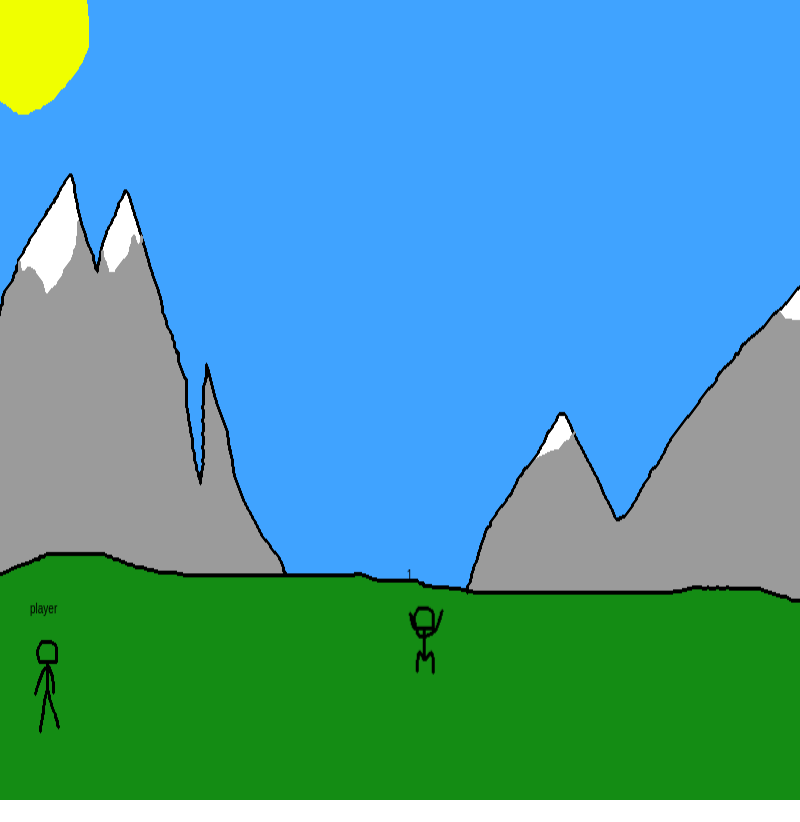
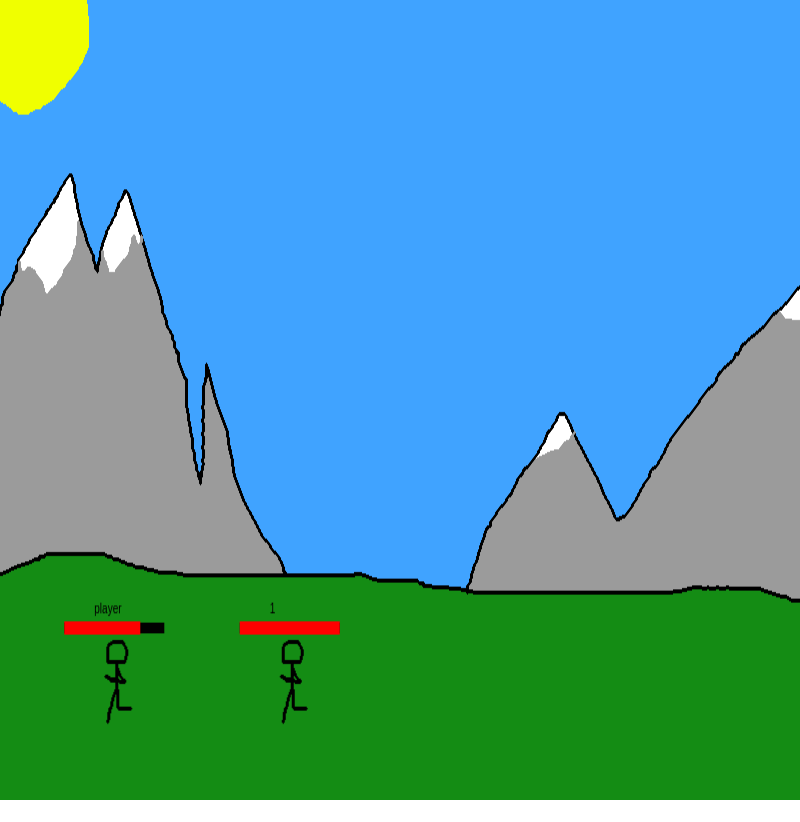
Before and after one commit to xXDerpyXx/dead-flowers, an Electron app: page index.html in a window 800 px wide. Drawn offline with Linux system fonts and the light colour scheme.

Commit message:
more attacking...

```diff
--- a/index.html
+++ b/index.html
@@ -65,32 +65,77 @@ body{
 
 	var tempList = {};
 	var entities = {};
-	entities["player"] = {x:0,y:0,xVel:0,yVel:0,frame:1};
+	entities["player"] = {x:0,y:0,xVel:0,yVel:0,frame:1,hp:100};
 
 	for(i=1;i<2;i++){
-		entities[i] = {x:0,y:0,xVel:0,yVel:0,frame:1};
+		entities[i] = {x:700,y:0,xVel:0,yVel:0,frame:1,hp:100};
 		tempList[i]=Math.round(Math.random()*3);
 	}
 
 	setInterval(function(){
 		for(i in tempList)
-			tempList[i]=Math.round(Math.random()*5);
+			tempList[i]=Math.round(Math.random()*3);
 	},750);
 
 	setInterval(function(){
 		for(i in tempList){
 
-			if(tempList[i]==1)
-				goRight(i);
-			if(tempList[i]==2)
-				goLeft(i);
-			if(tempList[i]==3)
+			if(tempList[i]==1){
+				if(entities.player.x>entities[i].x){
+					if(Math.abs(entities.player.x-entities[i].x<300))
+						goLeft(i);
+					else
+						goRight(i);
+				}else{
+					if(Math.abs(entities.player.x-entities[i].x<300))
+						goRight(i);
+					else
+						goLeft(i);
+				}
+			}
+
+			if(tempList[i]==2){
+				if(entities.player.x<entities[i].x){
+					if(Math.abs(entities.player.x-entities[i].x>100)){
+						goLeft(i);
+					}else{
+						attackRight(i);
+						goLeft(i);
+					}
+				}else{
+					if(Math.abs(entities.player.x-entities[i].x>100)){
+						goRight(i);
+					}else{
+						attackLeft(i);
+						goLeft(i);
+					}
+
+				}
+			}
+
+			if(tempList[i]==3){
 				jump(i);
+				if(entities.player.x<entities[i].x){
+					if(Math.abs(entities.player.x-entities[i].x>100)){
+						goLeft(i);
+					}else{
+						attackRight(i);
+					}
+				}else{
+					if(Math.abs(entities.player.x-entities[i].x>100)){
+						goRight(i);
+					}else{
+						attackLeft(i);
+					}
 
+				}
+			}
+			/*
 			if(tempList[i]==4)
 				attackRight(i);
 			if(tempList[i]==5)
 				attackLeft(i);
+			*/
 		}
 	},speed);
 
@@ -109,14 +154,21 @@ body{
 		for(k in entities){
 			var v = entities[k];
 			if(v.x>x && v.x<x+size && v.y+50>y && v.y+50<y+size){
-				//delete entities[k];
+
 				console.log(k+" hit");
-				//delete tempList[k];
+
 				if(direction=="right")
 					entities[k].xVel = -5;
 				if(direction=="left")
 					entities[k].xVel = 5;
 				//entities[k].yVel = -4;
+
+				entities[k].hp-=1;
+
+				if(entities[k].hp<1){
+					delete entities[k];
+				    delete tempList[k];
+				}
 
 
 			}
@@ -157,7 +209,7 @@ body{
 
 			for(k in entities){
 				var v = entities[k];
-				entities[k] = stepDo(v.x,v.y,v.xVel,v.yVel,v.frame,k);
+				entities[k] = stepDo(v.x,v.y,v.xVel,v.yVel,v.frame,k,v.hp);
 			}
 	}
 
@@ -174,7 +226,7 @@ body{
 			entities[k].yVel=-3;
 	}
 
-	function stepDo(x,y,xVel,yVel,frame,k){
+	function stepDo(x,y,xVel,yVel,frame,k,hp){
 		img = document.getElementById("stand");
 
 		if(y >= 425)
@@ -234,6 +286,10 @@ body{
 			ctx.font = "10px Arial";
 			ctx.fillStyle="#000000";
 			ctx.fillText(k,x+30,y+10);
+			ctx.fillStyle="#000000";
+			ctx.fillRect(x,y+17,100,8);
+			ctx.fillStyle="#FF0000";
+			ctx.fillRect(x,y+16,hp,10);
 		}catch(err){
 			console.log("ERROR!");
 			console.log(img);
@@ -242,7 +298,7 @@ body{
 			console.log(err);
 			clearInterval(timer);
 		}
-		return {x:x,y:y,xVel:xVel,yVel:yVel,frame:frame}
+		return {x:x,y:y,xVel:xVel,yVel:yVel,frame:frame,hp:hp}
 	}
 
 
```
